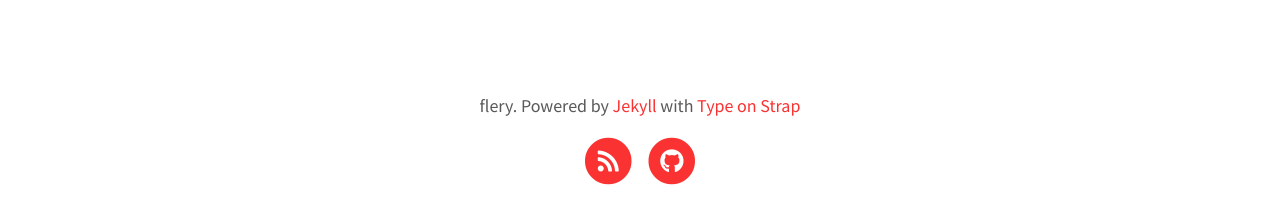
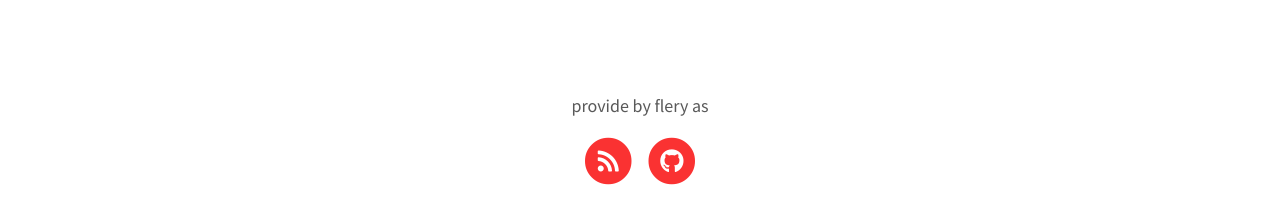
Before and after one commit to fleryC/fleryc.github.io, a Jekyll site: the page built from _posts/2019-11-02-Tech-stuff-example.md, in a window 1280 px wide. Shown: the part 5115-5336 px from the top of the page. Built offline with Jekyll 4.4.1, drawn with Linux system fonts in a browser that asks for light colours.

```diff
--- a/_config.yml
+++ b/_config.yml
@@ -12,13 +12,12 @@ favicon: assets/favicon.ico                             # Icon displayed in the
 header_text: Flery personnal website # Change Blog header text
 header_feature_image: assets/img/header/triangular.jpeg
 header_feature_image_responsive: true
-footer_text: flery.
-  Powered by <a href="https://jekyllrb.com/">Jekyll</a> with <a href="https://github.com/sylhare/Type-on-Strap">Type on Strap</a>
+footer_text: provide by flery as <bilibil web="https://https://space.bilibili.com/1719060898?spm_id_from=333.1007.0.0">
 
 # Blog
 excerpt: true                                           # Or "truncate" (first 250 characters), "false" to disable
 post_navigation: true
-color_image: /assets/img/lineart.png                    # A bit transparent for color posts.
+color_image: /assets/img/picbymyself.jpg                  # A bit transparent for color posts.
 
 # Features
 # More in the _data folder for share buttons, author and language
```
